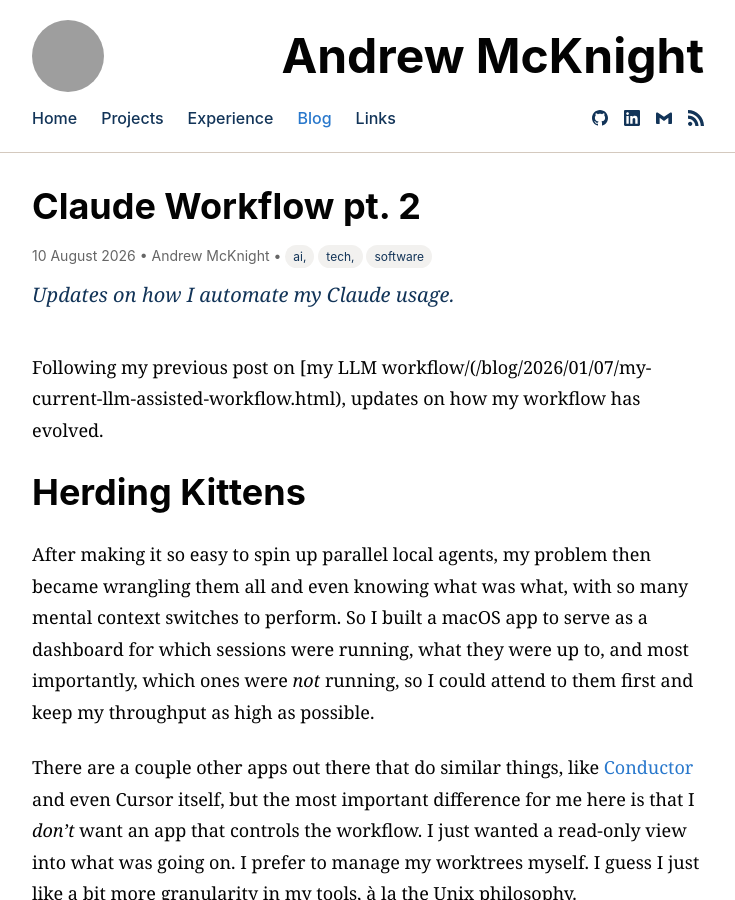
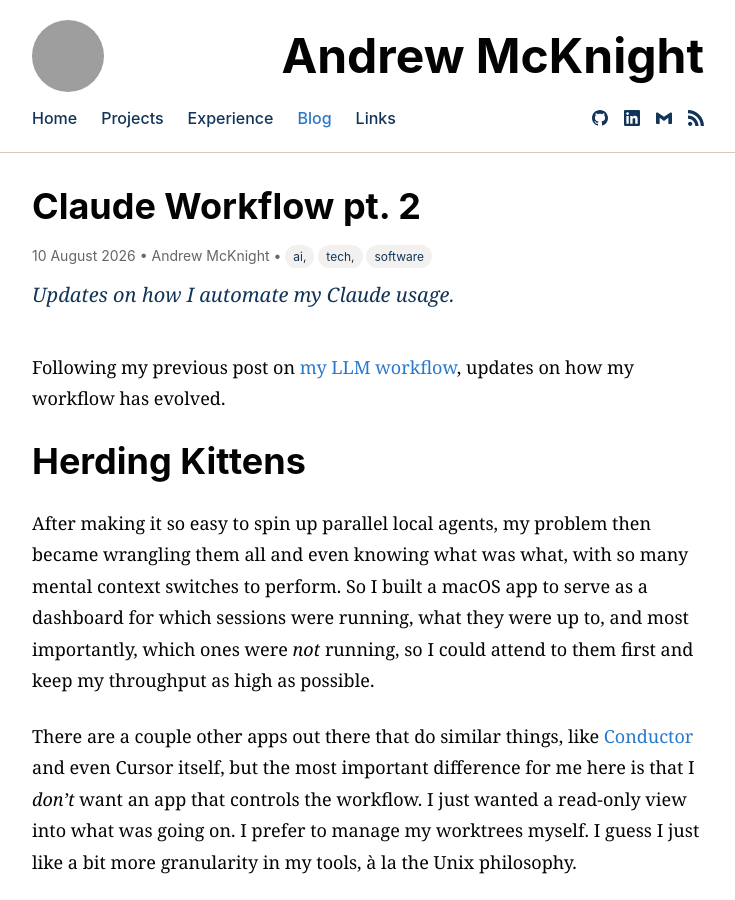
Before and after one commit to armcknight/mcknight.io, a Jekyll site: the page built from blog/_posts/2026-08-10-claude-workflow-pt.-2.md, in a window 1280 px wide and 900 px high. Shown: the whole window, without its empty margins (272-1007 px from the left). Built offline with Jekyll 4.4.1, drawn with Linux system fonts in a browser that asks for light colours; some of the changed text lies outside the part shown; grey boxes are pictures that could not be loaded.

Commit message:
fix work remote invocations in blog post

```diff
--- a/blog/_posts/2026-08-10-claude-workflow-pt.-2.md
+++ b/blog/_posts/2026-08-10-claude-workflow-pt.-2.md
@@ -7,7 +7,7 @@ tags: ai, tech, software
 abstract: Updates on how I automate my Claude usage.
 ---
 
-Following my previous post on [my LLM workflow/(/blog/2026/01/07/my-current-llm-assisted-workflow.html), updates on how my workflow has evolved.
+Following my previous post on [my LLM workflow](/blog/2026/01/07/my-current-llm-assisted-workflow.html), updates on how my workflow has evolved.
 
 # Herding Kittens
 
```
Also changed, not shown: other parts of blog/_posts/2026-08-10-claude-workflow-pt.-2.md (+3 -3 lines).
